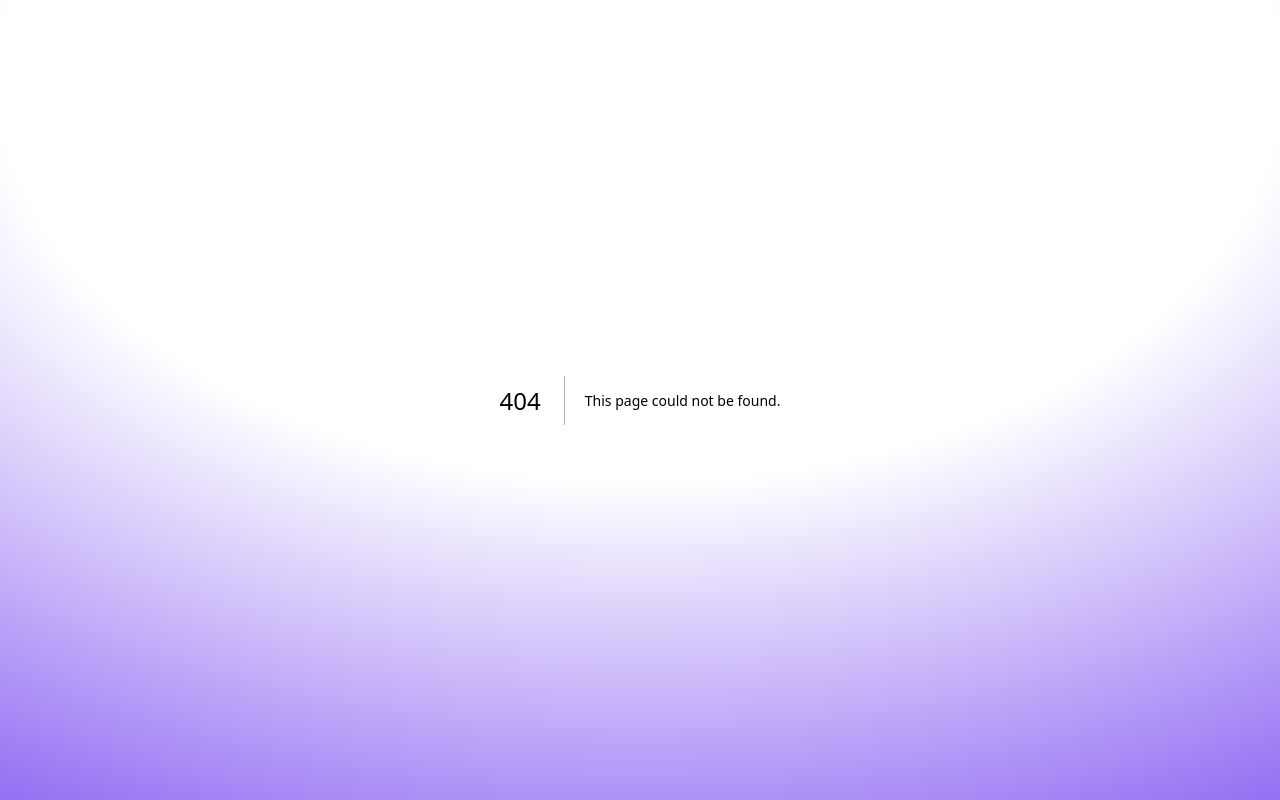
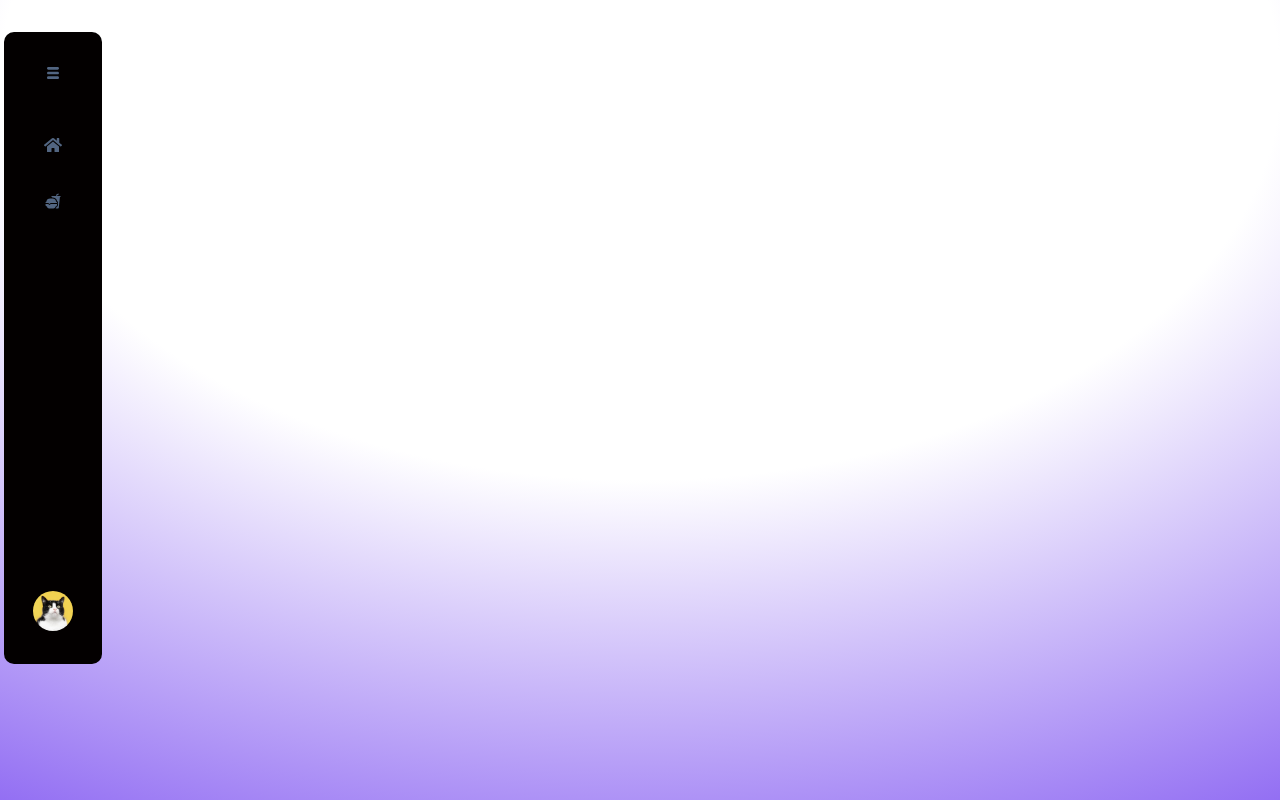
Before and after one commit to BnjmStd/FoodDraftDb-, a Next.js app: page /learn in a window 1280 px wide. Before the commit this address had no page. Built offline with nearby package versions, Linux system fonts and the light colour scheme.

Commit message:
empezando user page

```diff
--- /dev/null
+++ b/src/app/learn/aside.css
@@ -0,0 +1,86 @@
+.sidebar {
+    background: rgb(3, 0, 0);
+    width: max-content;
+    border-radius: 10px;
+    margin: 2rem 0.25rem;
+    padding: 1rem 1rem;
+
+    &:hover .sidebar__element {
+        grid-template-columns: 40px 1fr;
+    }
+
+    & .sidebar__list {
+        list-style: none;
+        padding: 0;
+
+        min-height: 600px;
+        display: flex;
+        flex-direction: column;
+        gap: .4rem;
+    }
+
+    & .sidebar__element--avatar {
+        text-wrap: nowrap;
+        margin-top: auto;
+        text-align: left;
+    }
+
+    & .sidebar__element {
+        padding: .8rem .8rem;
+        border-radius: 3px;
+        display: grid;
+        align-items: center;
+        grid-template-columns: 40px 0fr;
+
+        color: #526581;
+        fill: #8491a5;
+
+        transition: grid-template-columns .4s;
+
+        &:not(:has(.sidebar__icon--logo)):hover {
+            background: #09f;
+            color: #fff;
+            fill: #fff;
+            cursor: pointer;
+        }
+
+        &:has(.sidebar__icon--logo) {
+            margin-bottom: 1rem;
+        }
+
+        & .sidebar__icon--logo {
+            max-width: 30px;
+        }
+
+        & .sidebar__icon {
+            width: 100%;
+            overflow: hidden;
+            justify-self: center;
+        }
+
+        & .sidebar__icon--avatar {
+            width: 40px;
+            aspect-ratio: 1/1;
+            object-fit: cover;
+            object-position: top;
+            border-radius: 50%;
+        }
+
+        & .sidebar__hide {
+            display: grid;
+            place-content: center;
+            overflow: hidden;
+
+            & .sidebar__logo,
+            .sidebar__text {
+                text-wrap: wrap;
+                padding-left: 1.3rem;
+            }
+
+            & .sidebar__title,
+            .sidebar__info {
+                padding-left: 1.3rem;
+            }
+        }
+    }
+}
--- /dev/null
+++ b/src/app/learn/page.tsx
@@ -0,0 +1,67 @@
+import "./aside.css"
+import { FaHome } from "react-icons/fa";
+import { IoFastFoodSharp } from "react-icons/io5";
+import { TiThMenu } from "react-icons/ti";
+
+export default function App() {
+    return (
+        <>
+            <Aside />
+
+        </>
+    )
+}
+
+export function Aside() {
+    return (
+        <aside className="sidebar">
+            <ul className="sidebar__list">
+                <li className="sidebar__element">
+
+                        <TiThMenu className="sidebar__icon sidebar__icon--logo"/>
+
+                        <div className="sidebar__hide">
+                            <p className="sidebar__logo">MetaFoodCraft</p>
+                        </div>
+
+                </li>
+
+                <li className="sidebar__element">
+
+                    <FaHome className="sidebar__icon"/>
+
+                    <div className="sidebar__hide">
+                        <p className="sidebar__text">
+                            Home
+                        </p>
+                    </div>
+
+                </li>
+
+                <li className="sidebar__element">
+
+                    <IoFastFoodSharp className="sidebar__icon" />
+
+                    <div className="sidebar__hide">
+                        <p className="sidebar__text">
+                            Alimentos
+                        </p>
+                    </div>
+
+                </li>
+
+                <li className="sidebar__element sidebar__element--avatar">
+
+                    <img src="/assets/jeje.avif" alt="" className="sidebar__icon sidebar__icon--avatar" />
+
+                        <div className="sidebar__hide">
+                            <h3 className="sidebar__title">Grid & Code</h3>
+                            <p className="sidebar__info">MetaFoodCraft</p>
+                        </div>
+
+                </li>
+
+            </ul>
+        </aside>
+    )
+}
```
Also changed, not shown: public/assets/jeje.avif (added).
